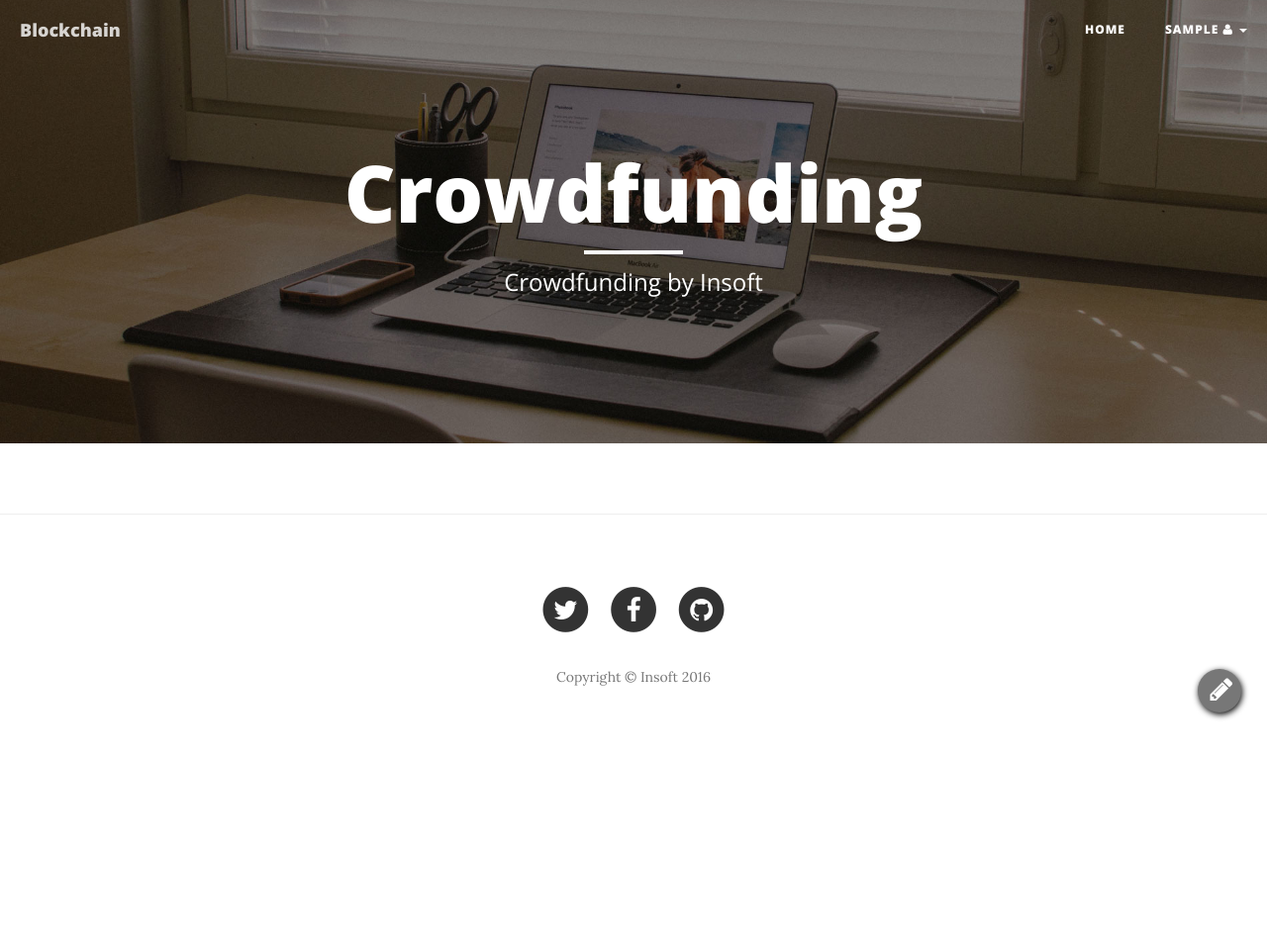
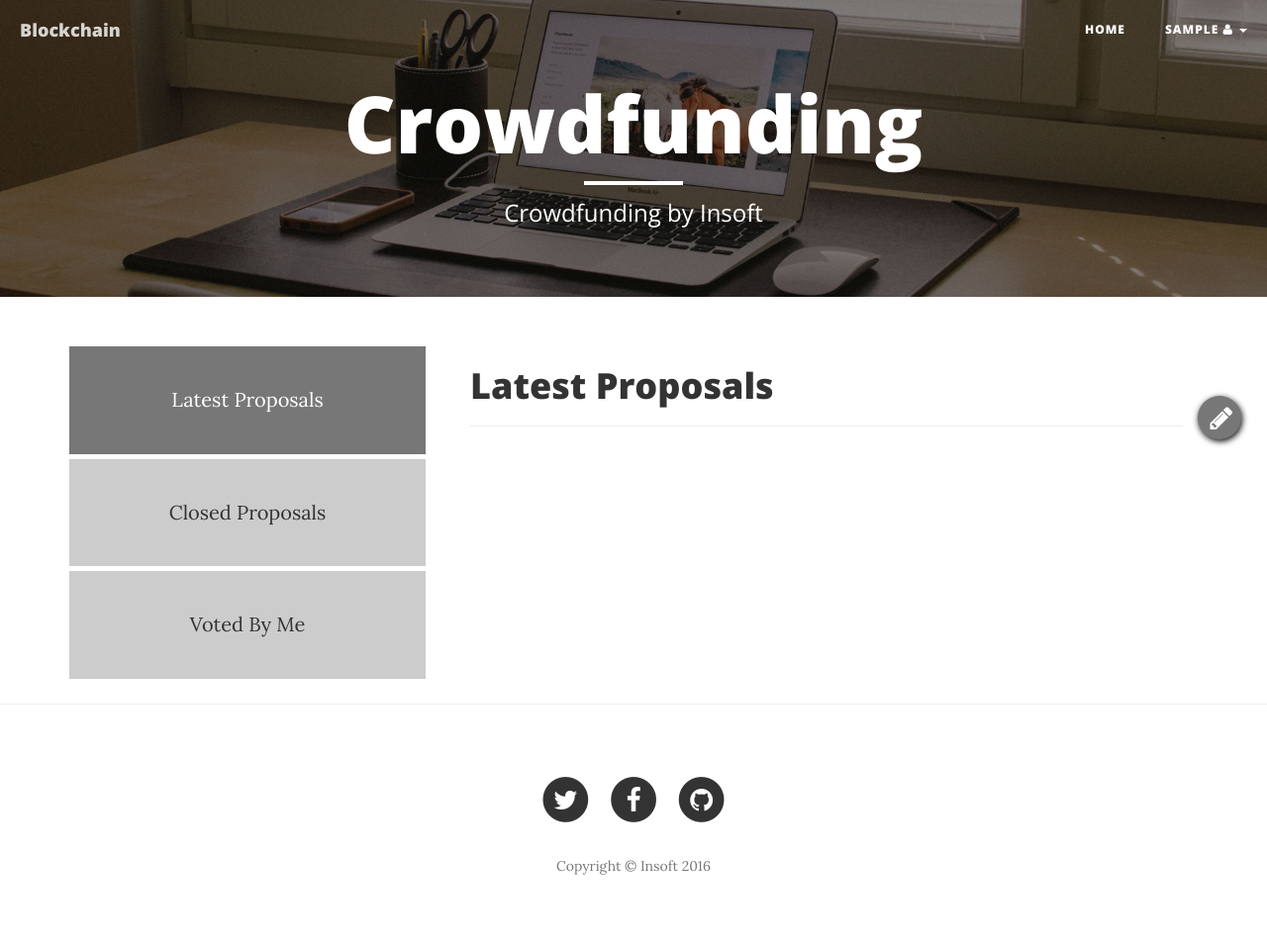
Before and after one commit to insoftindia/blockchain, a Django app: page /crowdfunding/ in a window 1280 px wide. Shown: the whole page at 99% size. Before the commit the page ends 727 px from the top, so only its background shows below. Run offline with Django 3.2, Linux system fonts and the light colour scheme; the visitor is signed in with stand-in values (Sample User, id 1); data that the repository does not hold is empty; some libraries are stand-ins or nearby versions.

Commit message:
Template changes

```diff
--- a/crowdfunding/admin.py
+++ b/crowdfunding/admin.py
@@ -1,7 +1,7 @@
 from django.contrib import admin
 from django.contrib.auth.admin import UserAdmin as BaseUserAdmin
 from django.contrib.auth.models import User
-from .models import CrowdFundingMemberGroup, UserExtendedForFunding, CrowdFundingPostProposal, CrowdFundingProposalVoting
+from .models import CrowdFundingMemberGroup, UserExtendedForFunding, CrowdFundingProposalSettings, CrowdFundingPostProposal, CrowdFundingProposalVoting
 
 class UserExtendedForFundingInline(admin.StackedInline):
     model = UserExtendedForFunding
@@ -13,6 +13,7 @@ class UserAdmin(BaseUserAdmin):
 
 admin.site.unregister(User)
 admin.site.register(User, UserAdmin)
+admin.site.register(CrowdFundingProposalSettings)
 admin.site.register(CrowdFundingPostProposal)
 admin.site.register(CrowdFundingProposalVoting)
 admin.site.register(CrowdFundingMemberGroup)
--- a/crowdfunding/static/css/common.css
+++ b/crowdfunding/static/css/common.css
@@ -1,6 +1,6 @@
 #post-proposal-button {
     position: fixed;
-    bottom:10%;
+    top:50%;
     right: 2%;
     background: #777;
     width: 44px;
@@ -15,6 +15,7 @@
 #post-proposal-button i {
   line-height: 42px;
   padding-left: 12px;
+  padding-top:2px;
 }
 .fa-thumbs-o-up{
     border-radius: 3px;
@@ -40,7 +41,43 @@
     }
 
     .m-b-30{margin-bottom:30px;}
+    .m-b-10{margin-bottom: 10px;}
+h3{font-size:26px!Important;font-weight: 600;}
 
-    @media (min-width: 768px){
+.border-tab{
+    border-radius: 0px!Important;
+    padding: 40px 40px!Important;
+    text-align:center;
+    }
+
+.nav-pills>li.active>a, .nav-pills>li.active>a:focus, .nav-pills>li.active>a:hover{background-color:#777;}
+.nav-pills>li>a{background-color:#ccc;}
+.nav>li>a:focus, .nav>li>a:hover{background-color: #777;color:#fff;}
+
+.pagination>.active>a, .pagination>.active>a:focus, .pagination>.active>a:hover, .pagination>.active>span, .pagination>.active>span:focus, .pagination>.active>span:hover{
+        background-color: #777777!Important;
+    border-color: #777777!Important;
+    color:#fff!important;
+}
+.pagination>li>a, .pagination>li>span{color: #777777!Important;}
+.btn-color{background-color: #777!Important; border: 1px solid #777!important;color:#fff;}
+.btn-color:hover{background-color: #fff!Important; border: 1px solid #777!important;box-shadow:1px 1px 13px #777;color:#777;}
+.nav-pills>li{width:100%;padding-bottom:5px;}
+.nav-pills>li+li{margin-left:0px;}
+.bg-img{background-image: url('/static/images/home-bg.jpg'); height: 300px;}
+p{margin-bottom:10px!Important;}
+.post-preview>a>.post-title{margin-top:0px!important;}
+#post-proposal-button:hover{background:#fff;color:#777;}
+.btn-like{background-color: #777777!Important; border-color: #777777!important;}
+.btn-like:hover{background-color: #fff!Important;color:#777; border-color: #777777!important;}
+.read-more{margin-top:30px;    border-radius: 3px; padding: 6px 12px;}
+.dropdown-menu{min-width:144px !important;border:0px !important;}
+
+@media (min-width: 768px){
         .modal-dialog {width: 700px!Important;}
 }
+@media only screen and (min-width: 768px){
+    header .site-heading {
+    padding: 80px 0!important;
+    }
+}
--- a/crowdfunding/static/js/vote.js
+++ b/crowdfunding/static/js/view_proposal.js
@@ -36,4 +36,19 @@ jQuery(document).ready(function($) {
         });
     });
 
+    $("#btn-close-proposal").click(function () {
+        var post_id = $(this).attr('data-post-id');
+        alert("FFFFFFFFFFFFFFFFFFFFFF");
+        $.ajax({
+            url: '/crowdfunding/close_proposal/',
+            data: {
+                'post_id': post_id,
+            },
+            dataType: 'json',
+            success: function (data) {
+
+            }
+        });
+    });
+
 });
--- a/crowdfunding/templates/crowdfunding/crowdfunding_lists.html
+++ b/crowdfunding/templates/crowdfunding/crowdfunding.html
@@ -4,7 +4,7 @@
 {% block header %}
 <!-- Page Header -->
 <!-- Set your background image for this header on the line below. -->
-<header class="intro-header" style="background-image: url('/static/images/home-bg.jpg')">
+<header class="intro-header bg-img">
     <div class="container">
         <div class="row">
             <div class="col-lg-8 col-lg-offset-2 col-md-10 col-md-offset-1">
@@ -22,11 +22,12 @@
 {% block js %}
     {{ block.super }}
     <script src="{% static 'js/proposal_list_and_new.js' %}"></script>
+    <script src="{% static 'js/view_proposal.js' %}"></script>
 {% endblock %}
 
 {% block content %}
 
-<a id="post-proposal-button" title="Post Proposal!" data-toggle="modal" data-target="#post-proposal"><i class="fa fa-pencil fa-lg" aria-hidden="true"></i></a>
+<a id="post-proposal-button" title="Create Proposal!" data-toggle="modal" data-target="#post-proposal"><i class="fa fa-pencil fa-lg" aria-hidden="true"></i></a>
 <!-- Modal -->
 <div class="modal fade" id="post-proposal" role="dialog">
     <form method="POST" id="post-proposal-form" action="{% url 'crowdfunding:create_crowdfunding' %}">
@@ -84,79 +85,14 @@
                     </div>
                 </div>
                 <div class="modal-footer">
-                    <button type="submit" name="type" value="post-proposal" class="btn btn-default btn-align-submit" id="proposal-post">Post</button>
+                    <button type="submit" name="type" value="post-proposal" class="btn btn-default btn-color" id="proposal-post">Post</button>
                 </div>
             </div>
         </div>
     </form>
 </div>
 
-<!-- Main Content -->
-<div class="container">
-    <div class="row">
-        <div class="col-lg-8 col-lg-offset-2 col-md-10 col-md-offset-1">
-            {% for post in posts %}
-                <div class="post-preview">
-                    <a href="{% url 'crowdfunding:crowdfunding_detail' pk=post.pk %}">
-                        <h2 class="post-title">
-                            {{ post.title }}
-                        </h2>
-                    </a>
-                    <p class="post-meta">Posted by <a href="#">{{ post.author|title }}</a> on {{ post.published_datetime|date:"F d, Y" }}</p>
-                </div>
-                <hr/>
-            {% endfor %}
-            <!-- Pager -->
-            <!--<ul class="pager">-->
-                <!--<li class="next">-->
-                    <!--<a href="#">Older Posts &rarr;</a>-->
-                <!--</li>-->
-            <!--</ul>-->
-            <!--<div class="pagination">-->
-                <!--<span class="step-links">-->
-                    <!--{% if posts.has_previous %}-->
-                        <!--<a href="?page={{ posts.previous_page_number }}">previous</a>-->
-                    <!--{% endif %}-->
-
-                    <!--<span class="current">-->
-                        <!--Page {{ posts.number }} of {{ posts.paginator.num_pages }}.-->
-                    <!--</span>-->
-
-                    <!--{% if posts.has_next %}-->
-                        <!--<a href="?page={{ posts.next_page_number }}">next</a>-->
-                    <!--{% endif %}-->
-                <!--</span>-->
-            <!--</div>-->
-
-            {% if posts.has_other_pages %}
-                <div class="col-md-12 text-right">
-                    <ul class="pagination">
-                        {% if posts.has_previous %}
-                            <li><a href="?page={{ posts.previous_page_number }}">&laquo;</a></li>
-                        {% else %}
-                            <li class="disabled"><span>&laquo;</span></li>
-                        {% endif %}
-                        {% for i in posts.paginator.page_range %}
-                            {% if posts.number == i %}
-                                <li class="active"><span>{{ i }} <span class="sr-only">(current)</span></span></li>
-                            {% else %}
-                                <li><a href="?page={{ i }}">{{ i }}</a></li>
-                            {% endif %}
-                        {% endfor %}
-                        {% if users.has_next %}
-                            <li><a href="?page={{ posts.next_page_number }}">&raquo;</a></li>
-                        {% else %}
-                            <li class="disabled"><span>&raquo;</span></li>
-                        {% endif %}
-                    </ul>
-                </div>
-            {% endif %}
-
-
-        </div>
-    </div>
-</div>
-
-<hr>
+{% block body_content %}
+{% endblock %}
 
 {% endblock %}
--- /dev/null
+++ b/crowdfunding/templates/crowdfunding/crowdfunding_home.html
@@ -0,0 +1,102 @@
+{% extends 'crowdfunding/crowdfunding.html' %}
+
+{% load staticfiles %}
+{% block body_content %}
+<div class="container">
+    <div class="row">
+        <div class="col-md-4">
+            <ul class="nav nav-pills">
+                <li class="active"><a data-toggle="pill" href="#latest" class="border-tab">Latest Proposals</a></li>
+                <li><a data-toggle="pill" href="#closed" class="border-tab">Closed Proposals</a></li>
+                <li><a data-toggle="pill" href="#voted" class="border-tab">Voted By Me</a></li>
+            </ul>
+            </div>
+            <div class="col-md-8">
+
+                <div class="tab-content">
+                    <!--panel one-->
+                    <div id="latest" class="tab-pane fade in active">
+                        <div class="clearfix"></div>
+                        <div class="col-md-12">
+                            <h1>Latest Proposals</h1><hr/>
+                        </div>
+                        {% for post in posts|slice:":3" %}
+                            <div class="col-md-12 m-b-10">
+                                <div class="post-preview">
+                                    <a href="{% url 'crowdfunding:crowdfunding_detail' pk=post.pk %}">
+                                        <h3 class="post-title">
+                                            {{ post.title }}
+                                        </h3>
+                                    </a>
+                                    <p class="post-meta">Posted by <a href="#">{{ post.author|title }}</a> on {{ post.published_datetime|date:"F d, Y" }}</p>
+                                    <div class="col-md-10 text-right">
+                                        <div id="voting">
+                                            <button type="button" id="VoteBtn" class="btn btn-success btn-like fa fa-thumbs-o-up" data-loading-text=" ... " data-post-id="2">
+                                                3</button>
+                                            <button type="button" id="VoteBtnDown" class="btn btn-success btn-like fa fa-thumbs-o-down" data-loading-text=" ... " data-post-id="2">
+                                                1</button>
+                                        </div>
+                                    </div>
+                                    <div class="col-md-2">
+                                        <div class="text-right"><strong>$</strong> 100</div>
+                                    </div>
+                                    <hr/>
+                                </div>
+                             </div>
+
+                        {% endfor %}
+                        {% if posts|length > 2 %}
+                            <div class="col-md-12 text-right">
+                                <a href="{% url 'crowdfunding:crowdfunding_latest_proposals' %}"><button type="button" class="read-more btn-color">Read more</button></a>
+                            </div>
+                        {% endif %}
+                    </div>
+                    <!--panel two-->
+                    <div id="closed" class="tab-pane fade">
+                        <div class="clearfix"></div>
+                        <div class="col-md-12">
+                            <h1>Closed Proposals</h1><hr/>
+                        </div>
+                        {% for closed_post in closed_posts|slice:":3" %}
+                            <div class="col-md-12 m-b-10">
+                                <div class="post-preview">
+                                    <a href="{% url 'crowdfunding:crowdfunding_detail' pk=closed_post.pk %}">
+                                        <h3 class="post-title">
+                                            {{ closed_post.title }}
+                                        </h3>
+                                    </a>
+                                    <p class="post-meta">Posted by <a href="#">{{ closed_post.author|title }}</a> on {{ closed_post.published_datetime|date:"F d, Y" }}</p>
+                                    <div class="col-md-10 text-right">
+                                        <div id="voting">
+                                            <button type="button" id="VoteBtn" class="btn btn-success btn-like fa fa-thumbs-o-up" data-loading-text=" ... " data-post-id="2">
+                                                3</button>
+                                            <button type="button" id="VoteBtnDown" class="btn btn-success btn-like fa fa-thumbs-o-down" data-loading-text=" ... " data-post-id="2">
+                                                1</button>
+                                        </div>
+                                    </div>
+                                    <div class="col-md-2">
+                                        <div class="text-right"><strong>$</strong> 100</div>
+                                    </div>
+                                    <hr/>
+                                </div>
+                             </div>
+
+                        {% endfor %}
+                        {% if closed_posts|length > 2 %}
+                            <div class="col-md-12 text-right">
+                                <a href="{% url 'crowdfunding:crowdfunding_closed_proposals' %}"><button type="button" class="read-more btn-color">Read more</button></a>
+                            </div>
+                        {% endif %}
+                    </div>
+                <!--panel three-->
+                <div id="voted" class="tab-pane fade">
+                    <h3>Menu 2</h3>
+                    <p>Sed ut perspiciatis unde omnis iste natus error sit voluptatem accusantium doloremque laudantium, totam rem aperiam.</p>
+                </div>
+            </div>
+        </div>
+    </div>
+</div>
+
+<hr>
+{% endblock %}
--- a/crowdfunding/templates/crowdfunding/index.html
+++ b/crowdfunding/templates/crowdfunding/index.html
@@ -126,7 +126,7 @@
         <!-- Theme JavaScript -->
         <script src="{% static 'js/clean-blog.min.js' %}"></script>
     {% endblock %}
-    <!--<script src="{% static 'js/vote.js' %}"></script>-->
+    <!--<script src="{% static 'js/view_proposal.js' %}"></script>-->
 
 </body>
 
--- a/crowdfunding/urls.py
+++ b/crowdfunding/urls.py
@@ -3,6 +3,9 @@ from . import views
 
 urlpatterns = [
     url(r'^crowdfunding/$', views.crowdfunding, name='crowdfunding'),
+    url(r'^crowdfunding/latest/proposals/$', views.latest_crowdfunding_proposals, name='crowdfunding_latest_proposals'),
+    url(r'^crowdfunding/closed/proposals/$', views.closed_crowdfunding_proposals, name='crowdfunding_closed_proposals'),
+    url(r'^crowdfunding/close_proposal/$', views.close_proposal, name='crowdfunding_close_proposal'),
     url(r'^crowdfunding/new/$', views.create_crowdfunding, name='create_crowdfunding'),
     url(r'^crowdfunding/(?P<pk>\d+)/$', views.crowdfunding_detail, name='crowdfunding_detail'),
     url(r'^crowdfunding/vote/$', views.crowdfunding_vote, name='crowdfunding_vote'),
--- a/crowdfunding/views.py
+++ b/crowdfunding/views.py
@@ -12,19 +12,42 @@ from django.core.paginator import Paginator, EmptyPage, PageNotAnInteger
 @login_required(login_url='/')
 def crowdfunding(request):
     group_type = CrowdFundingMemberGroup.objects.all()
-    posts_list = CrowdFundingPostProposal.objects.filter(published_datetime__lte=timezone.now()).order_by('published_datetime')
-    paginator = Paginator(posts_list, 4)
+    latest_posts = CrowdFundingPostProposal.objects.filter(published_datetime__lte=timezone.now(), state='DT').order_by('published_datetime')
+    closed_posts = CrowdFundingPostProposal.objects.filter(published_datetime__lte=timezone.now(), state='CD').order_by('published_datetime')
+    return render(request, 'crowdfunding/crowdfunding_home.html', {'posts':latest_posts, 'closed_posts':closed_posts, 'group_type':group_type})
+
+@login_required(login_url='/')
+def latest_crowdfunding_proposals(request):
+    group_type = CrowdFundingMemberGroup.objects.all()
+    latest_posts_list = CrowdFundingPostProposal.objects.filter(published_datetime__lte=timezone.now(), state='DT').order_by('published_datetime')
+    latest_paginator = Paginator(latest_posts_list, 4)
 
     page = request.GET.get('page')
     try:
-        posts = paginator.page(page)
+        latest_posts = latest_paginator.page(page)
     except PageNotAnInteger:
         # If page is not an integer, deliver first page.
-        posts = paginator.page(1)
+        latest_posts = latest_paginator.page(1)
     except EmptyPage:
         # If page is out of range (e.g. 9999), deliver last page of results.
-        posts = paginator.page(paginator.num_pages)
-    return render(request, 'crowdfunding/crowdfunding_lists.html', {'posts':posts, 'group_type':group_type})
+        latest_posts = latest_paginator.page(latest_paginator.num_pages)
+    return render(request, 'crowdfunding/crowdfunding_proposals.html', {'posts':latest_posts, 'group_type':group_type, 'title':'Latest Proposals'})
+
+@login_required(login_url='/')
+def closed_crowdfunding_proposals(request):
+    group_type = CrowdFundingMemberGroup.objects.all()
+    closed_posts_list = CrowdFundingPostProposal.objects.filter(published_datetime__lte=timezone.now(), state='CD').order_by('published_datetime')
+    closed_paginator = Paginator(closed_posts_list, 4)
+    page = request.GET.get('page')
+    try:
+        closed_posts = closed_paginator.page(page)
+    except PageNotAnInteger:
+        # If page is not an integer, deliver first page.
+        closed_posts = closed_paginator.page(1)
+    except EmptyPage:
+        # If page is out of range (e.g. 9999), deliver last page of results.
+        closed_posts = closed_paginator.page(closed_paginator.num_pages)
+    return render(request, 'crowdfunding/crowdfunding_proposals.html', {'posts':closed_posts, 'group_type':group_type, 'title':'Closed Proposals'})
 
 @login_required(login_url='/')
 def create_crowdfunding(request):
@@ -88,3 +111,11 @@ def get_group_total_amount(request):
         'total_amt': group_funding_amount_tot['funding_amout__sum']
     }
     return JsonResponse(data)
+
+@login_required(login_url='/')
+def close_proposal(request):
+    post_id = request.GET.get('post_id', None)
+    proposal = CrowdFundingPostProposal.objects.filter(pk=post_id)
+    print proposal, "FFFFFFFFFFFFFFF"
+    proposal.update(state='CD')
+    return JsonResponse({})
```
Also changed, not shown: crowdfunding/models.py (+7 -4 lines), crowdfunding/templates/crowdfunding/crowdfunding_proposals.html (added, +63 -0 lines), crowdfunding/templates/crowdfunding/post.html (+9 -6 lines), crowdfunding/migrations/0014_auto_20170102_1402.py (added).
